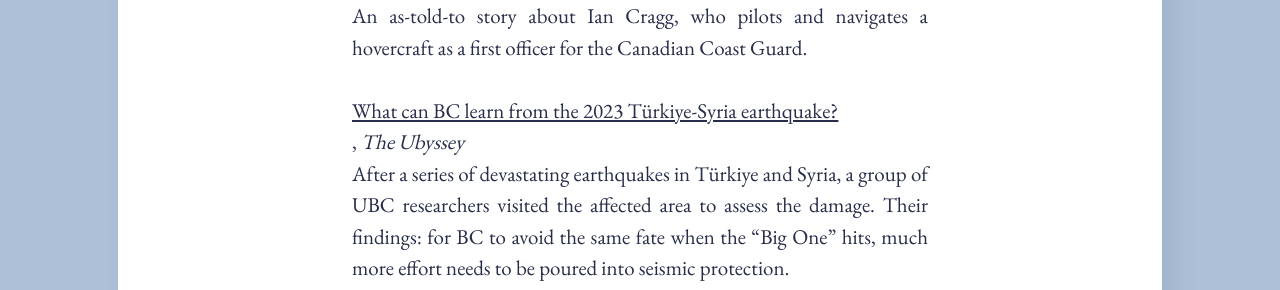
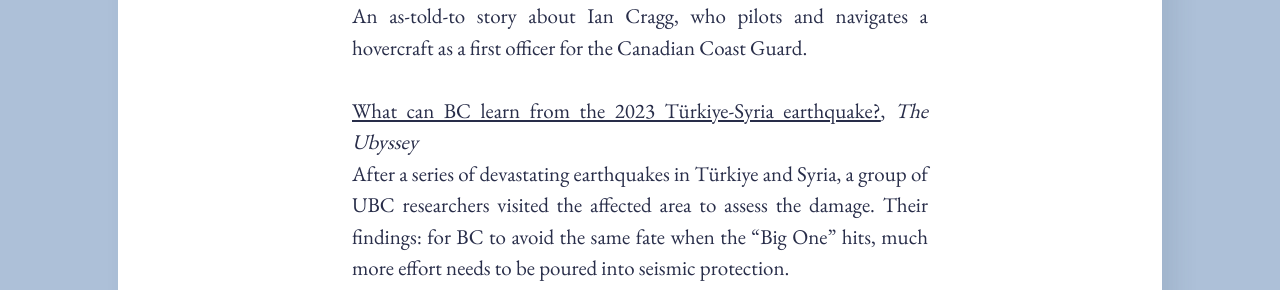
Before and after one commit to reversely/reverses-master, a Jekyll site: the page built from shereen.md, in a window 1280 px wide. Shown: the part 1614-1904 px from the top of the page. Built offline with Jekyll 4.4.1, drawn with Linux system fonts in a browser that asks for light colours; some web fonts are replaced.

Commit message:
formatting

```diff
--- a/shereen.md
+++ b/shereen.md
@@ -27,7 +27,7 @@ permalink: /shereen.html
 <p><span>An as-told-to story about Ian Cragg, who pilots and navigates a hovercraft as a first officer for the Canadian Coast Guard.</span></p>
 <p><br>
 <a href="https://ubyssey.ca/science/what-happens-when-the-big-one-hits-lessons-from-the-2023-t%C3%BCrkiye-syria-earthquake/">
-<u>What can BC learn from the 2023 Türkiye-Syria earthquake?</u></a></p>, <em>The Ubyssey</em><br>
+<u>What can BC learn from the 2023 Türkiye-Syria earthquake?</u></a>, <em>The Ubyssey</em><br></p>
 After a series of devastating earthquakes in Türkiye and Syria, a group of UBC researchers visited the affected area to assess the damage. Their findings: for BC to avoid the same fate when the "Big One" hits, much more effort needs to be poured into seismic protection.<br>
 <p>
 <a href="https://ex-puritan.ca/conversation-jenkins-lee-2021/">
```
